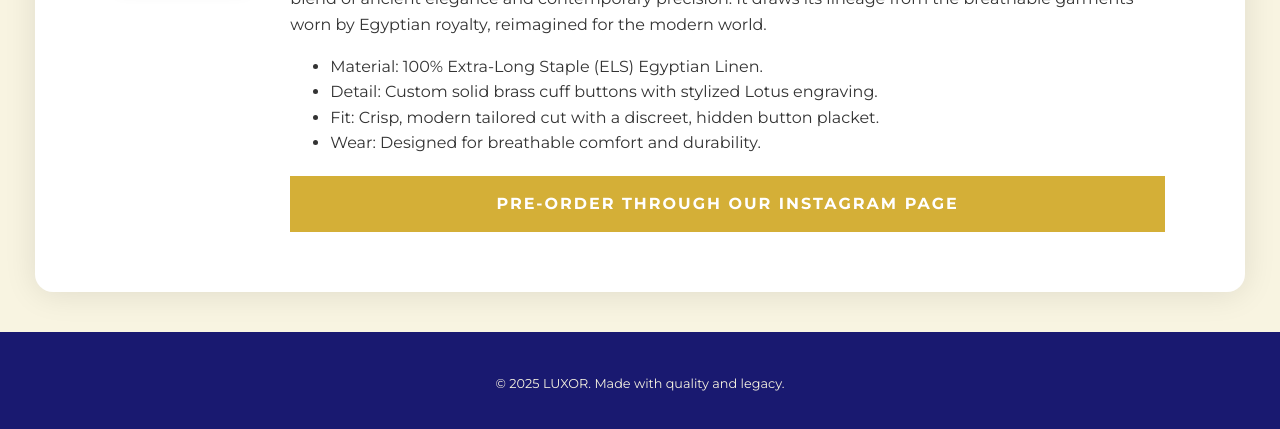
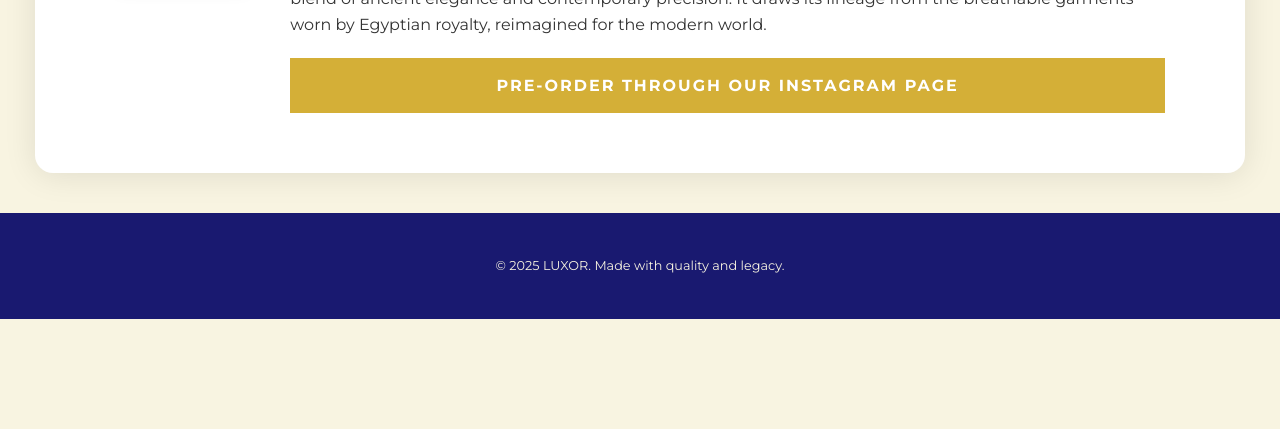
Before and after one commit to Moshaker96/Luxor, a plain HTML site: page nile-tunic.html in a window 1280 px wide. Shown: the part 411-840 px from the top of the page. After the commit the page ends 800 px from the top, so only its background shows below. Drawn offline with nearby package versions, Linux system fonts and the light colour scheme; a web font is replaced by a local one.

Commit message:
Update nile-tunic.html

```diff
--- a/nile-tunic.html
+++ b/nile-tunic.html
@@ -34,13 +34,6 @@
                 <strong>The Fabric of Pharaohs, Reborn.</strong> The Nile Tunic is the foundational piece of the Luxor collection—a seamless blend of ancient elegance and contemporary precision. It draws its lineage from the breathable garments worn by Egyptian royalty, reimagined for the modern world.
             </p>
 
-            <ul class="features">
-                <li>Material: 100% Extra-Long Staple (ELS) Egyptian Linen.</li>
-                <li>Detail: Custom solid brass cuff buttons with stylized Lotus engraving.</li>
-                <li>Fit: Crisp, modern tailored cut with a discreet, hidden button placket.</li>
-                <li>Wear: Designed for breathable comfort and durability.</li>
-            </ul>
-
             <div class="purchase-options">
                 <a
                     href="https://www.instagram.com/_luxor.eg/"
```
